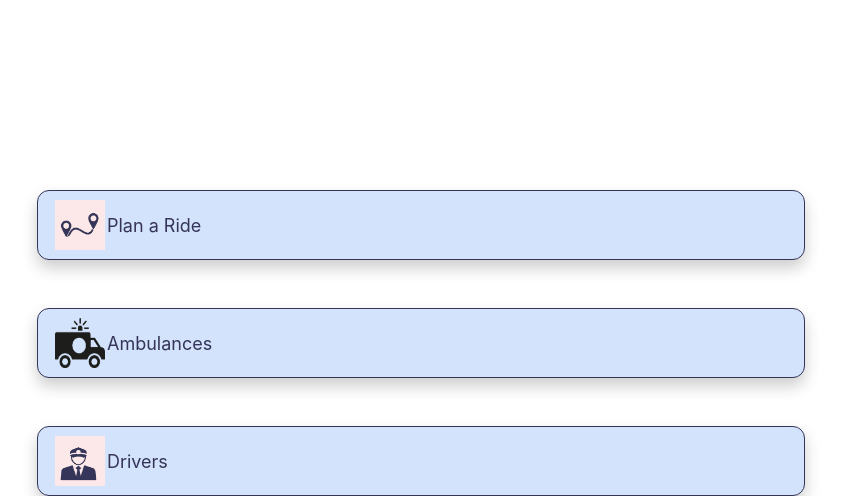
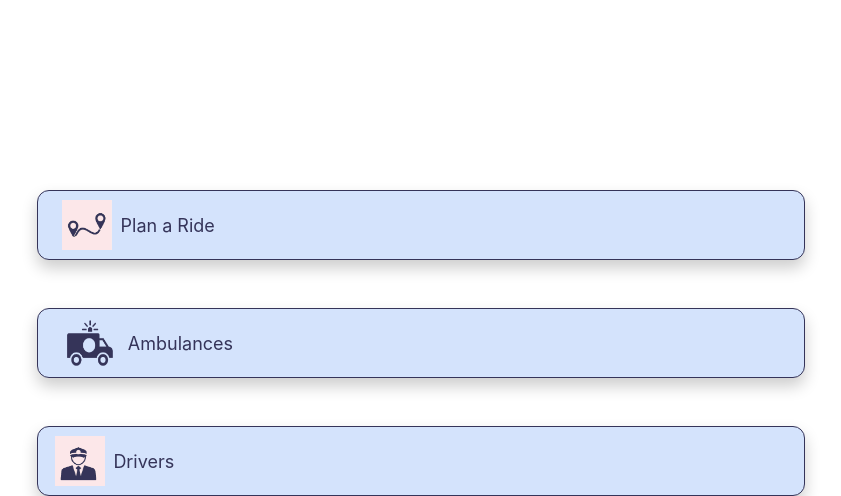
Before and after one commit to rix2009/Bubblance, a Django app: page / in a window 1280 px wide. Shown: the part 312-808 px from the top of the page, without its empty margins (219-1060 px from the left). Run offline with Django 4.2, Linux system fonts and the light colour scheme; a user stored in the database is signed in; data comes from the database, SQL or seed files in the repository; some libraries are stand-ins or nearby versions.

Commit message:
fixed icon

```diff
--- a/Bubblance/templates/index.html
+++ b/Bubblance/templates/index.html
@@ -38,7 +38,7 @@
         <button class="btn btn-lg" type="submit" style="background-color: #d4e3fc; border:#353459 1px solid; border-radius: 12px; width: 60%; box-shadow: 0 8px 16px 0 rgba(0,0,0,0.2);">
         <table>
           <tr>
-            <td>
+            <td style="width: 40%;">
               <img class="navbar-logo" src="{% static 'plan_a_ride.png' %}" width="50px" height="50px">
             </td>
             <td style="color: #353459; font-size: large;" >
@@ -57,7 +57,7 @@
         <button class="btn btn-lg" type="submit" style="background-color: #d4e3fc; border:#353459 1px solid;border-radius: 12px; width: 60%; box-shadow: 0 8px 16px 0 rgba(0,0,0,0.2);">
           <table>
           <tr >
-            <td>
+            <td style="width: 40%;">
               <img class="navbar-logo" src="{% static 'ambulances.png' %}" width="50px" height="50px">
             </td>
             <td style="color: #353459; font-size: large;">
@@ -76,7 +76,7 @@
         <button class="btn btn-lg" type="submit" style="background-color: #d4e3fc; border:#353459 1px solid;border-radius: 12px; width: 60%;box-shadow: 0 8px 16px 0 rgba(0,0,0,0.2);">
           <table>
           <tr >
-            <td>
+            <td style="width: 40%;">
               <img class="navbar-logo" src="{% static 'drivers.png' %}" width="50px" height="50px">
             </td>
             <td style="color: #353459; font-size: large;">
```
Also changed, not shown: Bubblance/BubblanceApp/static/ambulances.png.
